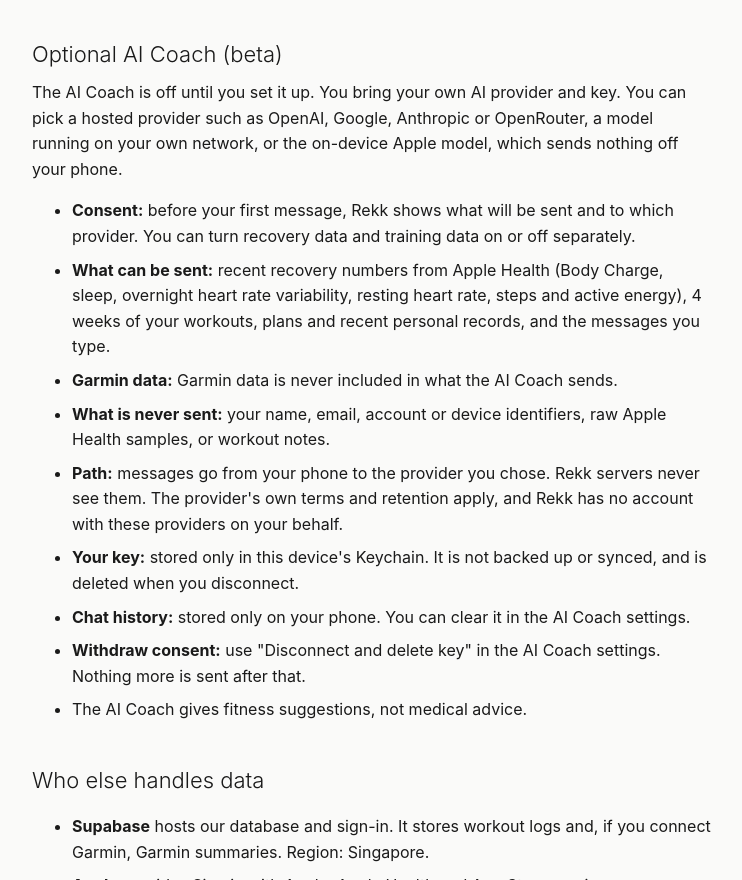
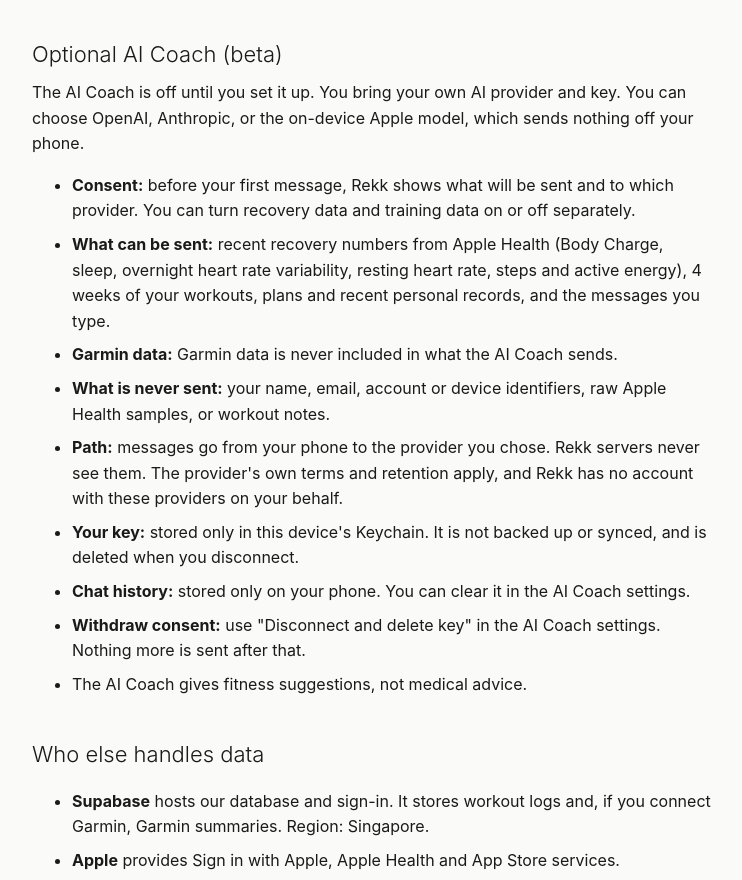
Before and after one commit to pratyushmishra19/rekk-site, a plain HTML site: page privacy.html in a window 1280 px wide. Shown: the part 1536-2416 px from the top of the page, without its empty margins (268-1010 px from the left). Drawn offline with Linux system fonts and the light colour scheme.

Commit message:
Privacy policy: AI Coach providers are OpenAI, Anthropic and on-device

```diff
--- a/privacy.html
+++ b/privacy.html
@@ -50,7 +50,7 @@
 </ul>
 
 <h2>Optional AI Coach (beta)</h2>
-<p>The AI Coach is off until you set it up. You bring your own AI provider and key. You can pick a hosted provider such as OpenAI, Google, Anthropic or OpenRouter, a model running on your own network, or the on-device Apple model, which sends nothing off your phone.</p>
+<p>The AI Coach is off until you set it up. You bring your own AI provider and key. You can choose OpenAI, Anthropic, or the on-device Apple model, which sends nothing off your phone.</p>
 <ul>
 <li><strong>Consent:</strong> before your first message, Rekk shows what will be sent and to which provider. You can turn recovery data and training data on or off separately.</li>
 <li><strong>What can be sent:</strong> recent recovery numbers from Apple Health (Body Charge, sleep, overnight heart rate variability, resting heart rate, steps and active energy), 4 weeks of your workouts, plans and recent personal records, and the messages you type.</li>
```
Also changed, not shown: privacy.txt.
